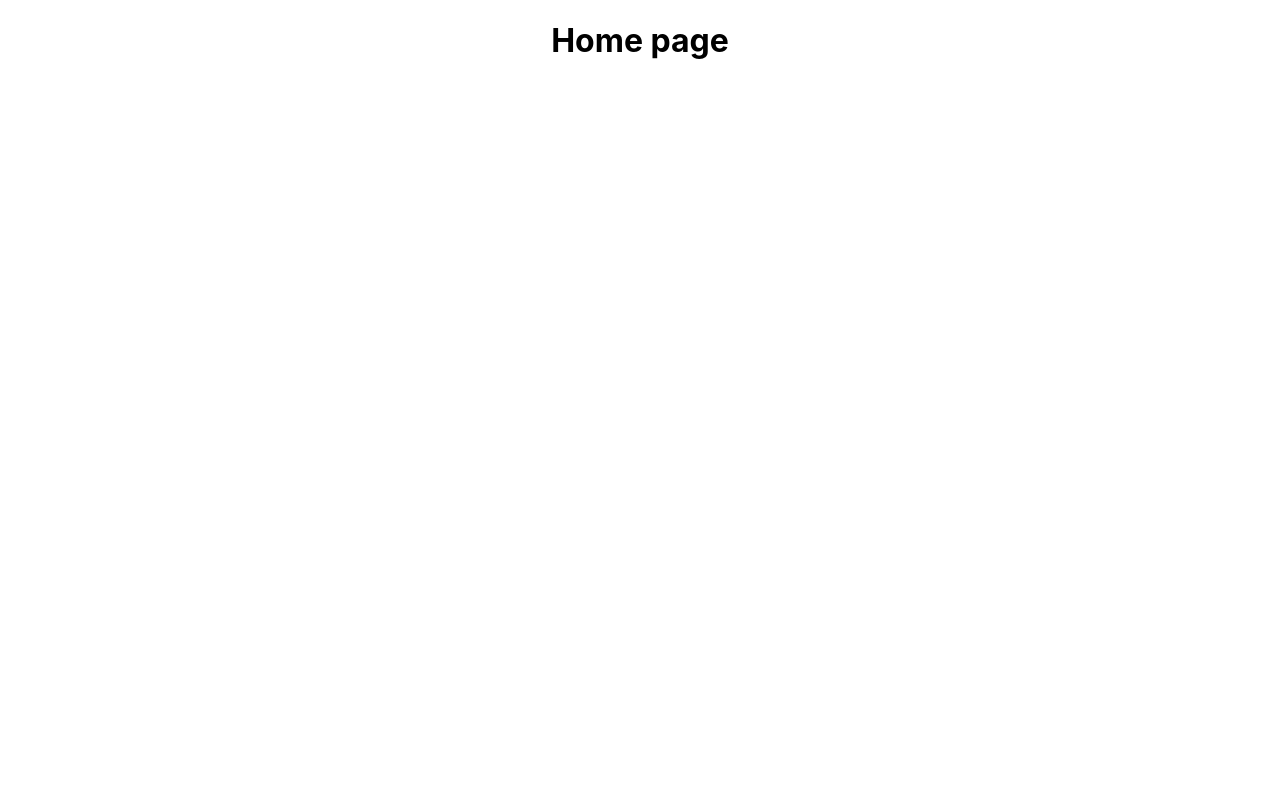
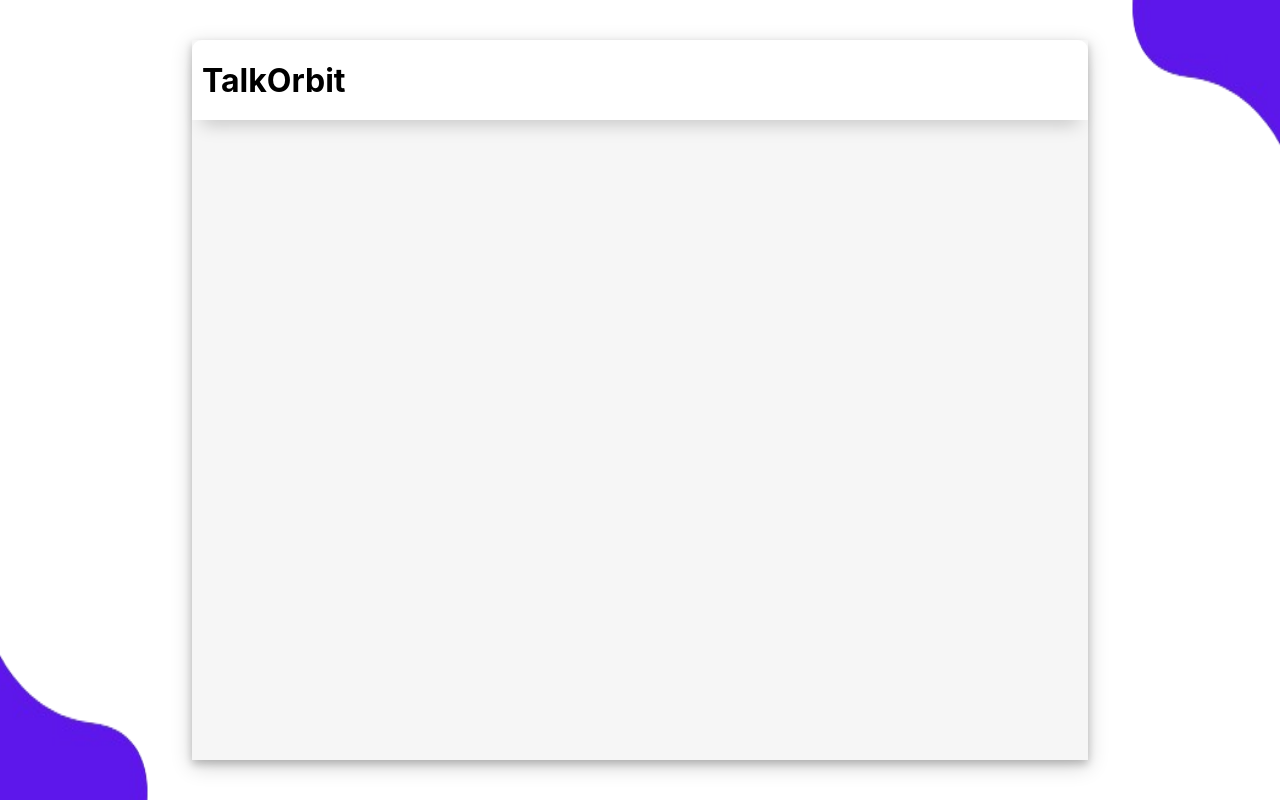
Before and after one commit to IrtazaAhmed147/ChatApplication, a React (Create React App) app: page / in a window 1280 px wide. Built offline with nearby package versions, Linux system fonts and the light colour scheme.

Commit message:
Navbar complete

```diff
--- a/package.json
+++ b/package.json
@@ -38,5 +38,8 @@
       "last 1 firefox version",
       "last 1 safari version"
     ]
+  },
+  "devDependencies": {
+    "ajv": "^7.2.4"
   }
 }
--- a/src/App.css
+++ b/src/App.css
@@ -1,38 +1,41 @@
-.App {
-  text-align: center;
+.sideDesign {
+  height: 100%;
+  width: 100%;
+  position: absolute;
+  top: 0;
+  z-index: -99;
+  display: flex;
+
 }
 
-.App-logo {
-  height: 40vmin;
-  pointer-events: none;
+.sideDesign img {
+  height: 150px;
+  width: 150px;
 }
 
-@media (prefers-reduced-motion: no-preference) {
-  .App-logo {
-    animation: App-logo-spin infinite 20s linear;
-  }
+.bottomimage {
+  position: absolute;
+  bottom: 0;
+  transform: rotate(180deg);
 }
 
-.App-header {
-  background-color: #282c34;
-  min-height: 100vh;
-  display: flex;
-  flex-direction: column;
-  align-items: center;
-  justify-content: center;
-  font-size: calc(10px + 2vmin);
-  color: white;
+.upperimage {
+  position: absolute;
+  right: 0;
 }
 
-.App-link {
-  color: #61dafb;
+.main {
+  width: 100%;
+  height: 100vh;
+  display: flex;
+  justify-content: center;
+  align-items: center;
 }
 
-@keyframes App-logo-spin {
-  from {
-    transform: rotate(0deg);
-  }
-  to {
-    transform: rotate(360deg);
-  }
+.box {
+  width: 70%;
+  height: 90%;
+  background-color: #f6f6f6;
+  box-shadow: 0 4px 8px 0 rgba(0, 0, 0, 0.2), 0 6px 20px 0 rgba(0, 0, 0, 0.19);
+
 }
--- a/src/App.jsx
+++ b/src/App.jsx
@@ -1,11 +1,21 @@
-import logo from './logo.svg';
+
 import './App.css';
-
+import sideDesignPic from './Assets/sideDesignsPic.png'
+import Navbar from './Components/Navbar';
 function App() {
   return (
-    <div className="App">
-     <h1>Home page</h1>
-    </div>
+    <>
+      <div className=' sideDesign'>
+        <img className='upperimage' src={sideDesignPic} alt="" />
+        <img className='bottomimage' src={sideDesignPic} alt="" />
+      </div>
+
+      <div className='main'>
+        <div className='box'>
+          <Navbar/>
+        </div>
+      </div>
+    </>
   );
 }
 
--- /dev/null
+++ b/src/Components/Navbar.jsx
@@ -0,0 +1,11 @@
+import React from 'react'
+import styles from './Navbar.module.css'
+const Navbar = () => {
+  return (
+    <div className={styles.nav}>
+      <h1>TalkOrbit</h1>
+    </div>
+  )
+}
+
+export default Navbar
--- /dev/null
+++ b/src/Components/Navbar.module.css
@@ -0,0 +1,15 @@
+.nav {
+    width: 100%;
+    height: 80px;
+    background-color: #fff;
+    border-radius: 10px 10px 0px 0px;
+    box-shadow: 0px 15px 17px -10px rgba(0, 0, 0, 0.19);
+    display: flex;
+    align-items: center;
+
+}
+
+.nav h1 {
+    margin: 0px 10px;
+
+}
--- a/src/index.css
+++ b/src/index.css
@@ -5,6 +5,8 @@
     sans-serif;
   -webkit-font-smoothing: antialiased;
   -moz-osx-font-smoothing: grayscale;
+    /* position: relative; */
+    /* height: 100vh; */
 }
 
 code {
```
Also changed, not shown: src/Assets/sideDesignsPic.png (added), 1 other file (tests, documents, lock files or other folders).
